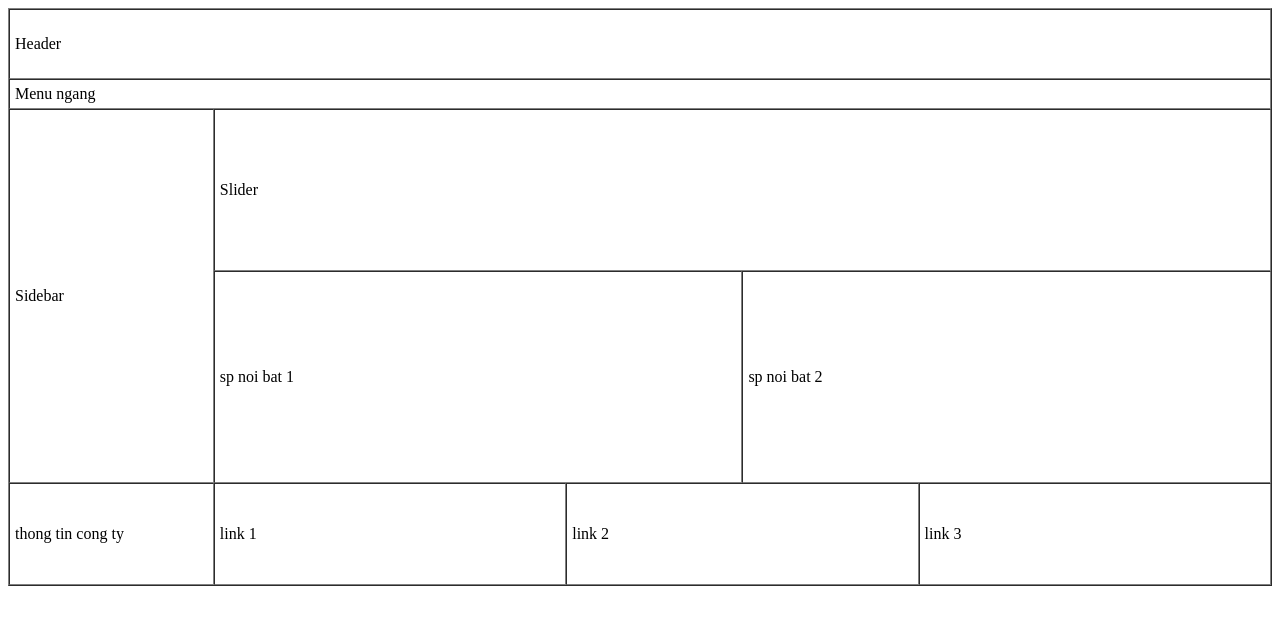
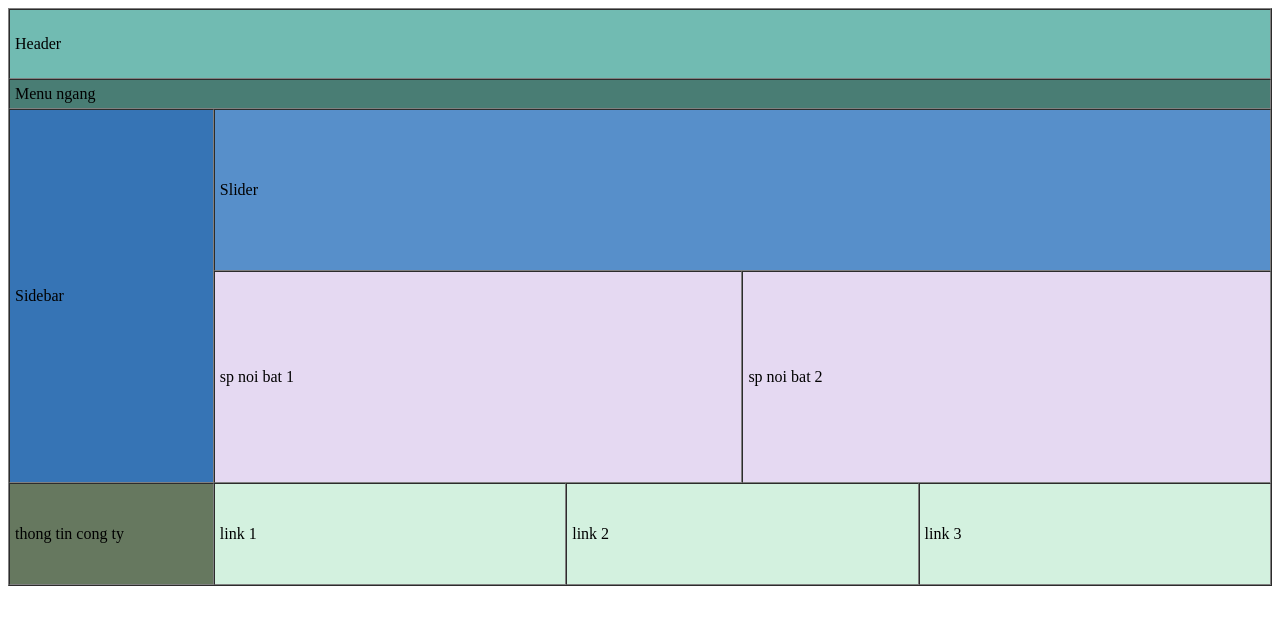
Before and after one commit to lehamy-12/baitap2_table_layout, a plain HTML site: page index.html in a window 1280 px wide. Drawn offline with Linux system fonts and the light colour scheme.

Commit message:
Update index.html

```diff
--- a/index.html
+++ b/index.html
@@ -8,24 +8,24 @@
 <body>
     <table border cellspacing="0" cellpadding="5" width="100%" height="100%" >
         <tr height="70px" >
-            <td colspan="8">Header </td>
+            <td colspan="8" style="background-color:#71BBB2" >Header </td>
         </tr>
         <tr >
-            <td colspan="8">Menu ngang </td>
+            <td colspan="8" style="background-color:#497D74">Menu ngang </td>
         </tr>
         <tr>
-            <td rowspan="2" > Sidebar </td>
-            <td colspan="6" height="150px">Slider </td>
+            <td rowspan="2" style="background-color:#3674B5"> Sidebar </td>
+            <td colspan="6" height="150px" style="background-color:#578FCA">Slider </td>
         </tr>
-        <tr>
+        <tr style="background-color:#E5D9F2">
             <td colspan="3" width="300px" height="200px"> sp noi bat 1</td>
             <td colspan="3" width="300px" height="200px"> sp noi bat 2</td>
         </tr>
         <tr>
-            <td height="90px">thong tin cong ty</td>
-            <td colspan="2" height="90px">link 1</td>
-            <td colspan="2" height="90px">link 2</td>
-            <td colspan="2" height="90px">link 3</td>
+            <td height="90px" style="background-color:#66785F">thong tin cong ty</td>
+            <td colspan="2" height="90px" style="background-color:#D3F1DF">link 1</td>
+            <td colspan="2" height="90px" style="background-color:#D3F1DF">link 2</td>
+            <td colspan="2" height="90px" style="background-color:#D3F1DF">link 3</td>
         </tr>
     </table>
 </body>
```
